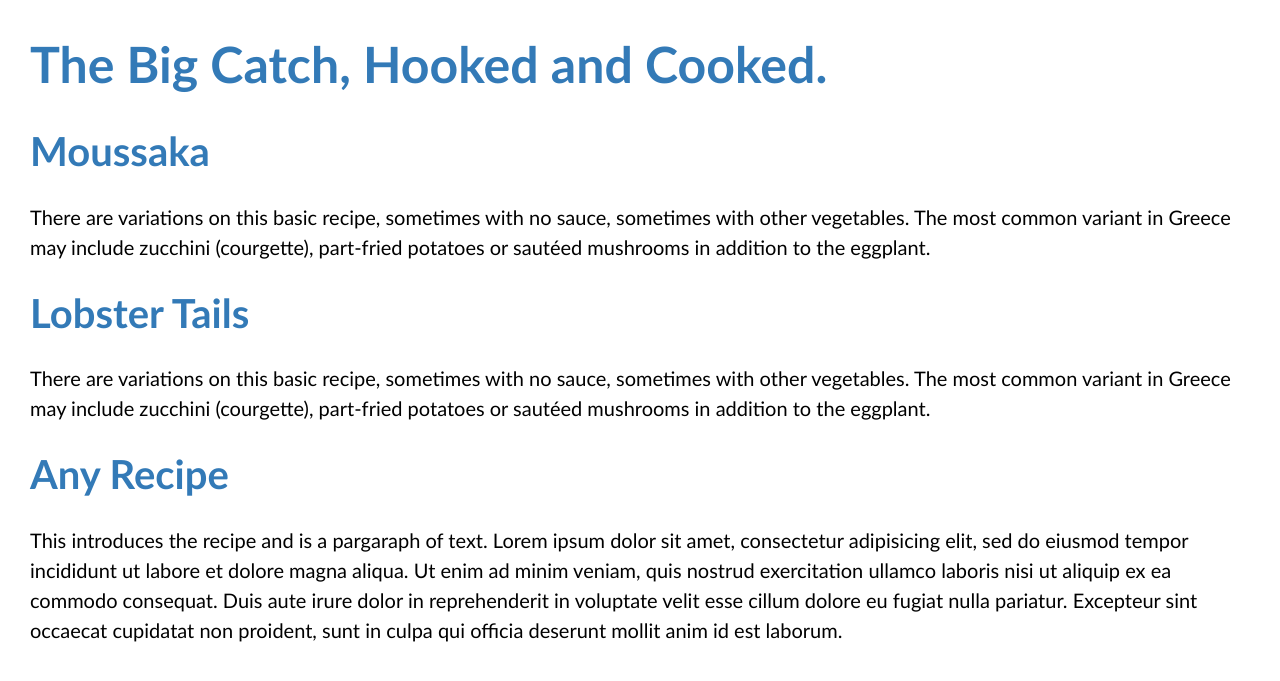
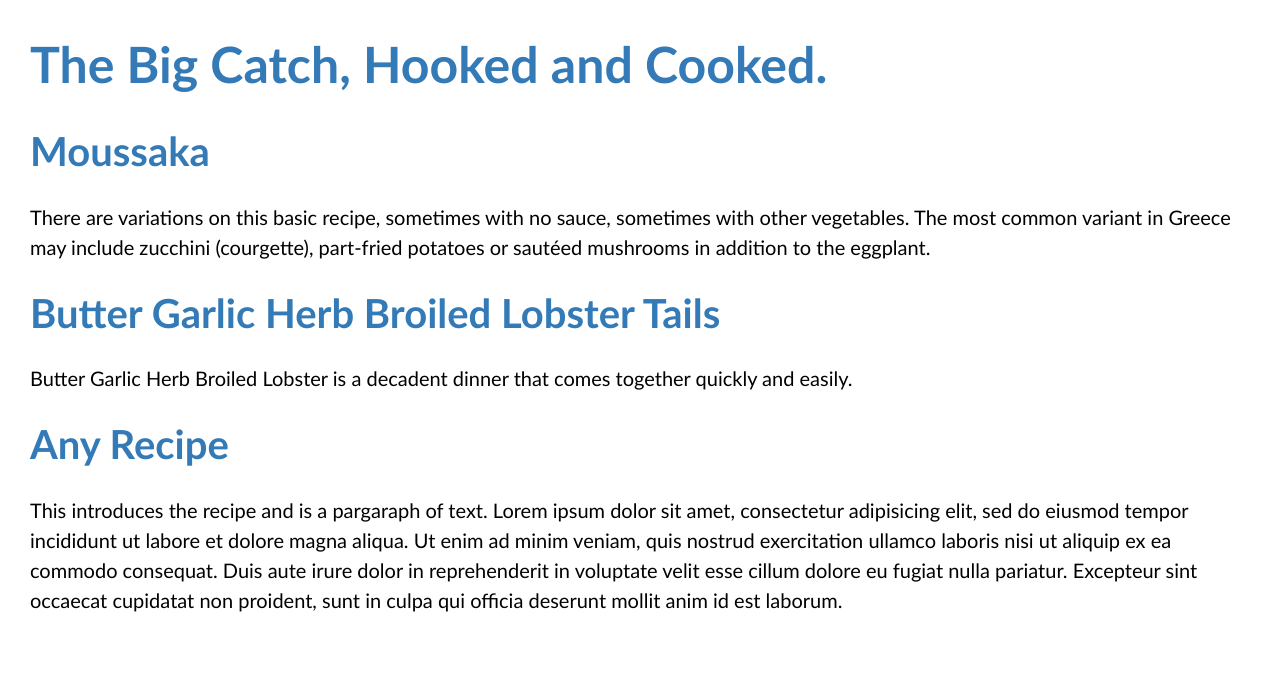
Before and after one commit to bellapickering/bellapickering.github.io, a Jekyll site: the page built from pages/recipelisting.md, in a window 1280 px wide. Shown: the top 681 px of the page. Built offline with Jekyll 4.4.1, drawn with Linux system fonts in a browser that asks for light colours.

Commit message:
Lobster tail recipes 1

```diff
--- a/_recipes/recipe3.markdown
+++ b/_recipes/recipe3.markdown
@@ -1,22 +1,24 @@
 ---
-title: Lobster Tails
+title: Butter Garlic Herb Broiled Lobster Tails
 date: 2019-10-19 00:00:00 Z
 tags:
-- Greek
-- Meat
-- Hot
+- South Africa
+- Fish
+- Lobster
+- Lobster Tails
+- Broiled
 layout: recipe
 excerpt_separator: "<!--more-->"
 order:
 ---
 
-# Lobster Tails
+# BUtter Garlic Herb Broiled Lobster Tails
 
-There are variations on this basic recipe, sometimes with no sauce, sometimes with other vegetables. The most common variant in Greece may include zucchini (courgette), part-fried potatoes or sautéed mushrooms in addition to the eggplant.
+Butter Garlic Herb Broiled Lobster is a decadent dinner that comes together quickly and easily.
 
 <!--more-->
 
-[![Moussaka](/_uploads/moussaka.jpg)](/_uploads/moussaka.jpg)
+[![Lobster Tails](/_uploads/Lobstertailsrecipe1.jpg)](/_uploads/Lobstertailsrecipe1.jpg)
 
 ## Ingredients
 
```
Also changed, not shown: _uploads/Lobstertailsrecipe1 .jpg (added).
